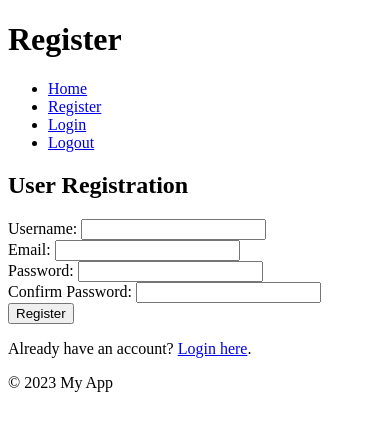
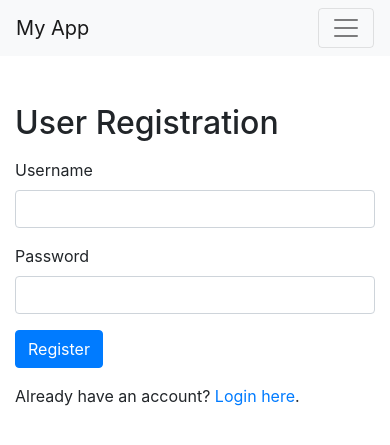
Before and after one commit to CAbdoulaye/CheikhFayeFinalProject, a Flask app: page /register in a window 390 px wide. Shown: the top 445 px of the page. Run offline with Flask 3, Linux system fonts and the light colour scheme; some libraries are stand-ins or nearby versions.

Commit message:
Changed app.py and db.py. trying to make the get and post work

```diff
--- a/app.py
+++ b/app.py
@@ -1,11 +1,13 @@
 from flask import Flask, render_template, redirect, url_for, flash, request
 from werkzeug.security import generate_password_hash, check_password_hash
+from db import init_app, get_db, register_user, login_user, add_review
 
 app = Flask(__name__)
 app.config['SECRET_KEY'] = 'your_secret_key'
+app.config['DATABASE'] = 'users.db'  # Update this with your actual database path
 
-# ... (your other code)
-
+# Initialize the database
+init_app(app)
 
 # Form functions
 def validate_registration_form(username, email, password, confirm_password):
@@ -40,8 +42,6 @@ def validate_review_form(movie_title, review_text):
     # Add more validation as needed
 
     return True
-
-# ... (your other code)
 
 
 # Routes for user authentication
@@ -91,7 +91,6 @@ def login():
                 return response
             else:
                 flash('Login failed. Check your username and password.', 'danger')
-
     return render_template('login.html')
 
 
@@ -114,16 +113,19 @@ def add_review_route():
             add_review(user_id, *form)
             flash('Review added successfully!', 'success')
             return redirect(url_for('index'))
+    return render_template('add_review.html')
 
-    return render_template('add_review.html')
+
+@app.route('/logout')
+def logout():
+    # Logout logic
+    return render_template('logout.html')
 
 
 @app.route('/')
 def index():
     return render_template('index.html')  # Adjust the template name as needed
 
-# ... (your other code)
-
 
 if __name__ == '__main__':
     app.run(debug=True)
--- a/db.py
+++ b/db.py
@@ -1,67 +1,82 @@
 import sqlite3
+import click
+from flask import current_app, g
+from flask.cli import with_appcontext
 from werkzeug.security import generate_password_hash, check_password_hash
 
-DATABASE_FILE = 'movie_review.db'
 
-def create_tables():
-    conn = sqlite3.connect(DATABASE_FILE)
-    cursor = conn.cursor()
+def get_db():
+    if 'db' not in g:
+        g.db = sqlite3.connect(
+            current_app.config['DATABASE'],
+            detect_types=sqlite3.PARSE_DECLTYPES
+        )
+        g.db.row_factory = sqlite3.Row
 
-    cursor.executescript('''
-        CREATE TABLE IF NOT EXISTS users (
-            id INTEGER PRIMARY KEY AUTOINCREMENT,
-            username TEXT NOT NULL UNIQUE,
-            email TEXT NOT NULL UNIQUE,
-            password_hash TEXT NOT NULL
-        );
+    return g.db
 
-        CREATE TABLE IF NOT EXISTS reviews (
-            id INTEGER PRIMARY KEY AUTOINCREMENT,
-            user_id INTEGER,
-            movie_title TEXT NOT NULL,
-            review_text TEXT NOT NULL,
-            FOREIGN KEY (user_id) REFERENCES users (id)
-        );
-    ''')
 
-    conn.commit()
-    conn.close()
+def close_db(e=None):
+    db = g.pop('db', None)
+
+    if db is not None:
+        db.close()
+
+
+def init_db():
+    db = get_db()
+
+    with current_app.open_resource('schema.sql') as f:
+        db.executescript(f.read().decode('utf8'))
+
+    click.echo('Initialized the database.')
+
 
 def register_user(username, email, password):
-    conn = sqlite3.connect(DATABASE_FILE)
-    cursor = conn.cursor()
+    db = get_db()
+    hashed_password = generate_password_hash(password, method='sha256')
 
-    cursor.execute('SELECT * FROM users WHERE username=? OR email=?', (username, email))
-    existing_user = cursor.fetchone()
-
-    if existing_user:
-        conn.close()
-        return False  # User already exists
-
-    password_hash = generate_password_hash(password, method='sha256')
-    cursor.execute('INSERT INTO users (username, email, password_hash) VALUES (?, ?, ?)', (username, email, password_hash))
-    conn.commit()
-    conn.close()
-    return True  # Registration successful
+    try:
+        db.execute(
+            'INSERT INTO users (username, email, password_hash) VALUES (?, ?, ?)',
+            (username, email, hashed_password)
+        )
+        db.commit()
+        return True
+    except sqlite3.IntegrityError:
+        return False
+    finally:
+        db.close()
 
 def login_user(username, password):
-    conn = sqlite3.connect(DATABASE_FILE)
-    cursor = conn.cursor()
+    db = get_db()
+    user = db.execute(
+        'SELECT * FROM users WHERE username = ?',
+        (username,)
+    ).fetchone()
 
-    cursor.execute('SELECT * FROM users WHERE username=?', (username,))
-    user = cursor.fetchone()
+    if user and check_password_hash(user['password_hash'], password):
+        return user
+    else:
+        return None
 
-    conn.close()
-
-    if user and check_password_hash(user[3], password):  # Assuming password_hash is in the fourth column
-        return user  # Return the user object on successful login
-    else:
-        return None  # Login failed
 
 def add_review(user_id, movie_title, review_text):
-    conn = sqlite3.connect(DATABASE_FILE)
-    cursor = conn.cursor()
+    db = get_db()
+    db.execute(
+        'INSERT INTO reviews (user_id, movie_title, review_text) VALUES (?, ?, ?)',
+        (user_id, movie_title, review_text)
+    )
+    db.commit()
 
-    cursor.execute('INSERT INTO reviews (user_id, movie_title, review_text) VALUES (?, ?, ?)', (user_id, movie_title, review_text))
-    conn.commit()
-    conn.close()
+
+@click.command('init-db')
+@with_appcontext
+def init_db_command():
+    """Clear the existing data and create new tables."""
+    init_db()
+
+
+def init_app(app):
+    app.teardown_appcontext(close_db)
+    app.cli.add_command(init_db_command)
--- a/templates/base.html
+++ b/templates/base.html
@@ -4,26 +4,40 @@
     <meta charset="UTF-8">
     <meta name="viewport" content="width=device-width, initial-scale=1.0">
     <title>{% block title %}My App{% endblock %}</title>
+    <!-- Bootstrap CSS CDN -->
+    <link rel="stylesheet" href="https://stackpath.bootstrapcdn.com/bootstrap/4.3.1/css/bootstrap.min.css"
+          integrity="sha384-ggOyR0iXCbMQv3Xipma34MD+dH/1fQ784/j6cY/iJTQUOhcWr7x9JvoRxT2MZw1T" crossorigin="anonymous">
 </head>
 <body>
-    <header>
-        <h1>{% block header %}My App{% endblock %}</h1>
-        <nav>
-            <ul>
-                <li><a href="{{ url_for('index') }}">Home</a></li>
-                <li><a href="{{ url_for('register') }}">Register</a></li>
-                <li><a href="{{ url_for('login') }}">Login</a></li>
-                <li><a href="{{ url_for('logout') }}">Logout</a></li>
+    <nav class="navbar navbar-expand-lg navbar-light bg-light">
+        <a class="navbar-brand" href="{{ url_for('index') }}">My App</a>
+        <button class="navbar-toggler" type="button" data-toggle="collapse" data-target="#navbarNav"
+                aria-controls="navbarNav" aria-expanded="false" aria-label="Toggle navigation">
+            <span class="navbar-toggler-icon"></span>
+        </button>
+        <div class="collapse navbar-collapse" id="navbarNav">
+            <ul class="navbar-nav">
+                <li class="nav-item"><a class="nav-link" href="{{ url_for('index') }}">Home</a></li>
+                <li class="nav-item"><a class="nav-link" href="{{ url_for('register') }}">Register</a></li>
+                <li class="nav-item"><a class="nav-link" href="{{ url_for('login') }}">Login</a></li>
+                <li class="nav-item"><a class="nav-link" href="{{ url_for('logout') }}">Logout</a></li>
             </ul>
-        </nav>
-    </header>
+        </div>
+    </nav>
 
-    <main>
+    <main class="container mt-4">
         {% block content %}{% endblock %}
     </main>
 
-    <footer>
-        <p>&copy; 2023 My App</p>
-    </footer>
+    <!-- Bootstrap JS and Popper.js CDN -->
+    <script src="https://code.jquery.com/jquery-3.3.1.slim.min.js"
+            integrity="sha384-q8i/X+965DzO0rT7abK41JStQIAqVgRVzpbzo5smXKp4YfRvH+8abtTE1Pi6jizo"
+            crossorigin="anonymous"></script>
+    <script src="https://cdnjs.cloudflare.com/ajax/libs/popper.js/1.14.7/umd/popper.min.js"
+            integrity="sha384-UO2eT0CpHqdSJQ6hJty5KVphtPhzWj9WO1clHTMGa3JDZwrnQq4sF86dIHNDz0W1"
+            crossorigin="anonymous"></script>
+    <script src="https://stackpath.bootstrapcdn.com/bootstrap/4.3.1/js/bootstrap.min.js"
+            integrity="sha384-JjSmVgyd0p3pXB1rRibZUAYoIIy6OrQ6VrjIEaFf/nJGzIxFDsf4x0xIM+B07jRM"
+            crossorigin="anonymous"></script>
 </body>
 </html>
--- a/templates/register.html
+++ b/templates/register.html
@@ -2,40 +2,23 @@
 
 {% block title %}Register - My App{% endblock %}
 
-{% block header %}Register{% endblock %}
-
 {% block content %}
-    <h2>User Registration</h2>
-
-    {% with messages = get_flashed_messages() %}
-        {% if messages %}
-            <ul>
-                {% for message in messages %}
-                    <li style="color: red;">{{ message }}</li>
-                {% endfor %}
-            </ul>
-        {% endif %}
-    {% endwith %}
-
-    <form method="POST" action="{{ url_for('register') }}">
-        <label for="username">Username:</label>
-        <input type="text" id="username" name="username" required>
-        <br>
-
-        <label for="email">Email:</label>
-        <input type="email" id="email" name="email" required>
-        <br>
-
-        <label for="password">Password:</label>
-        <input type="password" id="password" name="password" required>
-        <br>
-
-        <label for="confirm_password">Confirm Password:</label>
-        <input type="password" id="confirm_password" name="confirm_password" required>
-        <br>
-
-        <button type="submit">Register</button>
-    </form>
-
-    <p>Already have an account? <a href="{{ url_for('login') }}">Login here</a>.</p>
+    <div class="row justify-content-center">
+        <div class="col-md-6">
+            <h2 class="mt-4">User Registration</h2>
+            <form method="POST" action="{{ url_for('register') }}" class="mt-3">
+                <!-- Form fields go here -->
+                <div class="form-group">
+                    <label for="username">Username</label>
+                    <input type="text" class="form-control" id="username" name="username" required>
+                </div>
+                <div class="form-group">
+                    <label for="password">Password</label>
+                    <input type="password" class="form-control" id="password" name="password" required>
+                </div>
+                <button type="submit" class="btn btn-primary">Register</button>
+            </form>
+            <p class="mt-3">Already have an account? <a href="{{ url_for('login') }}">Login here</a>.</p>
+        </div>
+    </div>
 {% endblock %}
```
Also changed, not shown: templates/index.html (+4 -4 lines), templates/login.html (+18 -27 lines), templates/logout.html (+4 -5 lines), users.db (added).
